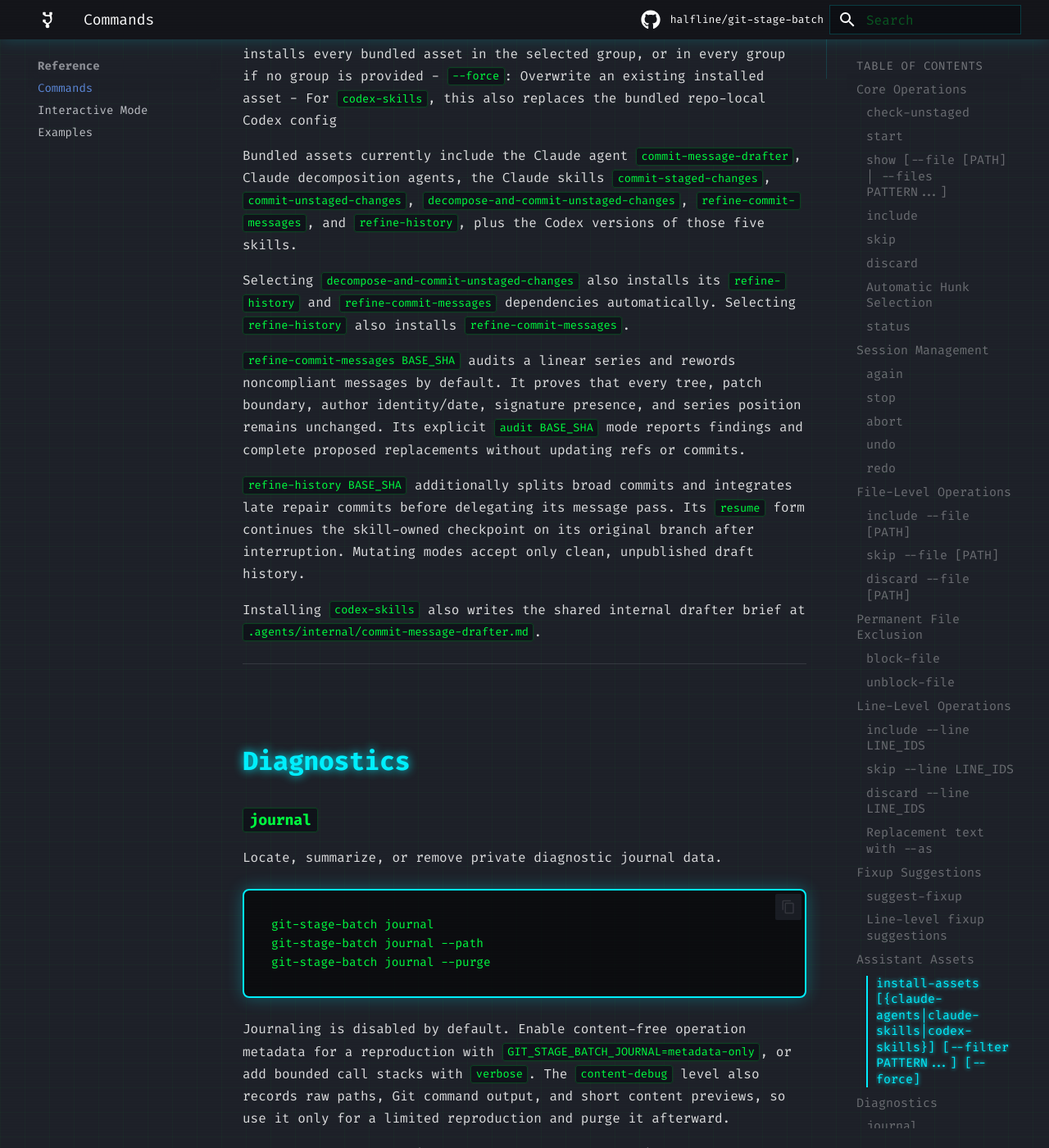
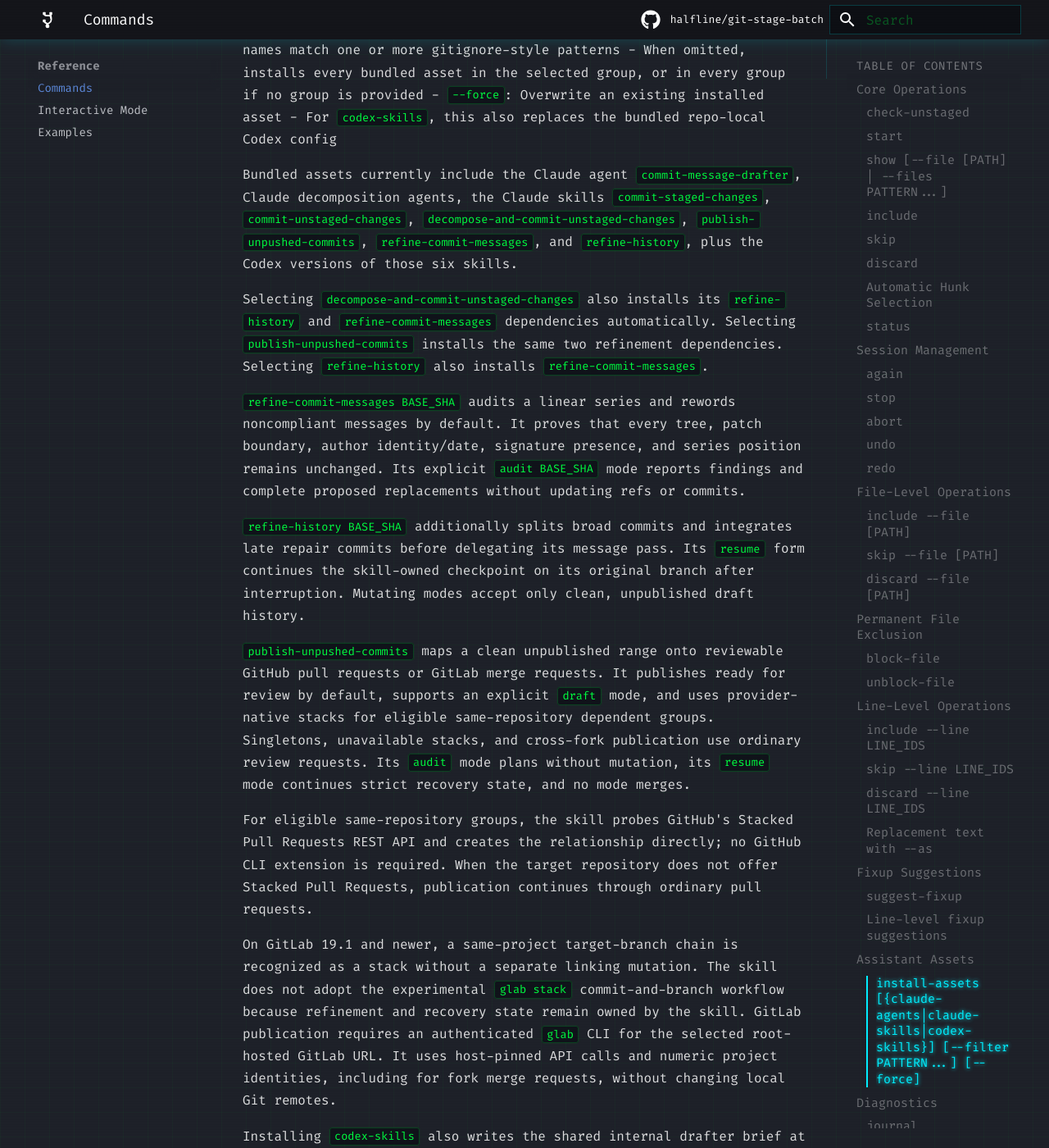
Before and after one commit to halfline/git-stage-batch, an MkDocs documentation site: the page built from docs/commands.md, in a window 1280 px wide and 1400 px high, scrolled down 24601 px. Shown: the whole window at 82% size. Built offline with MkDocs 1.6.1 and Material for MkDocs 9.7.7, drawn with Linux system fonts in a browser that asks for light colours; comment, search, counter and statistics services are not loaded; some of the changed text lies outside the part shown.

Commit message:
docs: Complete publication workflow guidance
The project documents Claude publication usage and provides tested Claude
and Codex implementations.

Codex users still cannot find the invocation modes, while asset-installer
users lack one reference for dependency installation and provider-specific
behavior.

This commit completes the guides by documenting Codex invocation, shared
installation commands, GitHub stack creation, GitLab branch chains, fork
fallbacks, and the no-merge boundary.

The project now provides tested, packaged, and documented publication
workflows for both bundled assistant integrations.

````diff
--- a/docs/commands.md
+++ b/docs/commands.md
@@ -859,7 +859,8 @@ assistant can discover them automatically.
 ❯ git-stage-batch install-assets claude-skills --filter refine-commit-messages
 ❯ git-stage-batch install-assets claude-skills --filter refine-history
 ❯ git-stage-batch install-assets claude-skills --filter decompose-and-commit-unstaged-changes
-❯ git-stage-batch install-assets codex-skills --filter 'commit-*' refine-commit-messages refine-history
+❯ git-stage-batch install-assets claude-skills --filter publish-unpushed-commits
+❯ git-stage-batch install-assets codex-skills --filter 'commit-*' publish-unpushed-commits
 ```
 
 **Options:**
@@ -872,11 +873,14 @@ assistant can discover them automatically.
 Bundled assets currently include the Claude agent
 `commit-message-drafter`, Claude decomposition agents, the Claude skills
 `commit-staged-changes`, `commit-unstaged-changes`,
-`decompose-and-commit-unstaged-changes`, `refine-commit-messages`, and
-`refine-history`, plus the Codex versions of those five skills.
+`decompose-and-commit-unstaged-changes`, `publish-unpushed-commits`,
+`refine-commit-messages`, and `refine-history`, plus the Codex versions of
+those six skills.
 
 Selecting `decompose-and-commit-unstaged-changes` also installs its
 `refine-history` and `refine-commit-messages` dependencies automatically.
+Selecting `publish-unpushed-commits` installs the same two refinement
+dependencies.
 Selecting `refine-history` also installs `refine-commit-messages`.
 
 `refine-commit-messages BASE_SHA` audits a linear series and rewords
@@ -889,6 +893,27 @@ proposed replacements without updating refs or commits.
 late repair commits before delegating its message pass. Its `resume` form
 continues the skill-owned checkpoint on its original branch after
 interruption. Mutating modes accept only clean, unpublished draft history.
+
+`publish-unpushed-commits` maps a clean unpublished range onto reviewable
+GitHub pull requests or GitLab merge requests. It publishes ready for review by
+default, supports an explicit `draft` mode, and uses provider-native stacks for
+eligible same-repository dependent groups. Singletons, unavailable stacks, and
+cross-fork publication use ordinary review requests. Its `audit` mode plans
+without mutation, its `resume` mode continues strict recovery state, and no
+mode merges.
+
+For eligible same-repository groups, the skill probes GitHub's Stacked Pull
+Requests REST API and creates the relationship directly; no GitHub CLI
+extension is required. When the target repository does not offer Stacked Pull
+Requests, publication continues through ordinary pull requests.
+
+On GitLab 19.1 and newer, a same-project target-branch chain is recognized as a
+stack without a separate linking mutation. The skill does not adopt the
+experimental `glab stack` commit-and-branch workflow because refinement and
+recovery state remain owned by the skill. GitLab publication requires an
+authenticated `glab` CLI for the selected root-hosted GitLab URL. It uses
+host-pinned API calls and numeric project identities, including for fork merge
+requests, without changing local Git remotes.
 
 Installing `codex-skills` also writes the shared internal drafter brief at
 `.agents/internal/commit-message-drafter.md`.
````
Also changed, not shown: docs/ai-assistants.md (+13 -2 lines).
